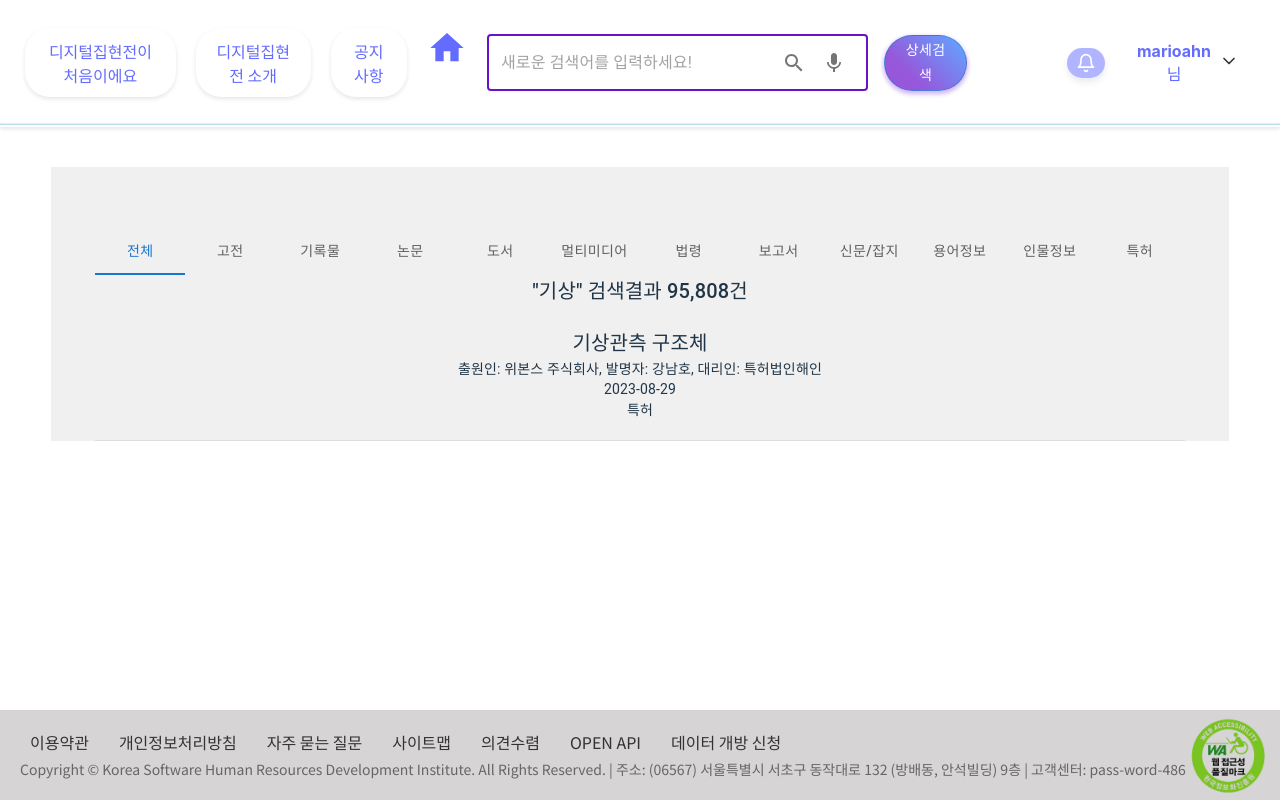
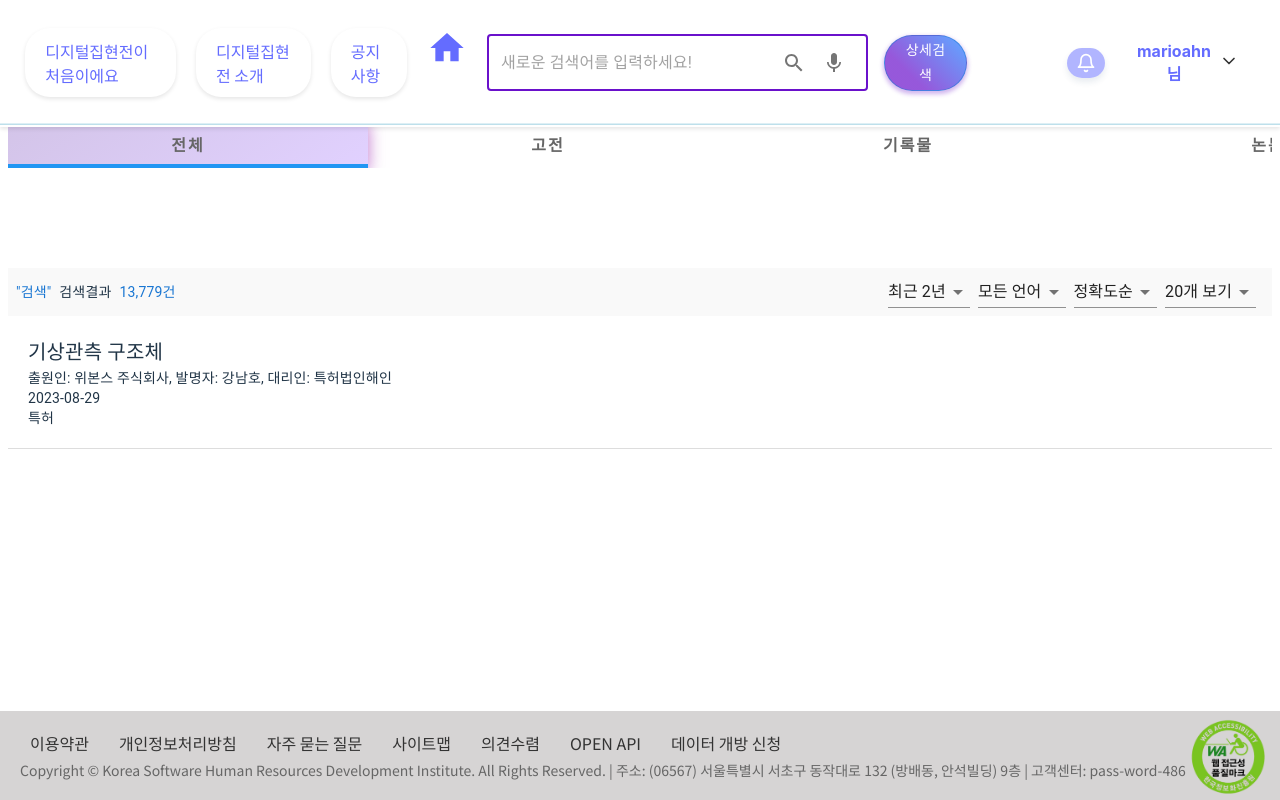
Before and after one commit to hikingClub/gam_front, a React (Vite) app in the folder client/: page /search in a window 1280 px wide. Built offline with nearby package versions, Linux system fonts and the light colour scheme.

Commit message:
hj - merging try - 0729-1911 works

```diff
--- a/client/src/App.jsx
+++ b/client/src/App.jsx
@@ -1,5 +1,10 @@
 import React from "react";
-import { Route, BrowserRouter as Router, Routes } from "react-router-dom";
+import {
+  Route,
+  BrowserRouter as Router,
+  Routes,
+  useLocation,
+} from "react-router-dom";
 import Footer from "./components/Footer";
 import MainContent from "./components/MainContent";
 import Navbar from "./components/Navbar";
@@ -7,18 +12,35 @@ import SearchPage from "./pages/SearchPage";
 import TestPage from "./pages/TestPage";
 import "./styles/App.css";
 
+const AppContent = () => {
+  const location = useLocation();
+
+  // 특정 경로에서만 main-content div를 렌더링
+  const renderMainContent = location.pathname === "/";
+
+  return (
+    <>
+      <Navbar />
+      {renderMainContent && (
+        <div className="main-content">
+          <Routes>
+            <Route path="/" element={<MainContent />} />
+          </Routes>
+        </div>
+      )}
+      <Routes>
+        <Route path="/search" element={<SearchPage />} />
+        <Route path="/test" element={<TestPage />} />
+      </Routes>
+      <Footer />
+    </>
+  );
+};
+
 const App = () => {
   return (
     <Router>
-      <Navbar />
-      <div className="main-content">
-        <Routes>
-          <Route path="/" element={<MainContent />} />
-          <Route path="/search" element={<SearchPage />} />
-          <Route path="/test" element={<TestPage />} />
-        </Routes>
-      </div>
-      <Footer />
+      <AppContent />
     </Router>
   );
 };
--- a/client/src/components/Navbar.jsx
+++ b/client/src/components/Navbar.jsx
@@ -62,15 +62,15 @@ const Navbar = () => {
               "& .MuiOutlinedInput-root": {
                 "& fieldset": {
                   borderColor: "#6a11cb", // 테두리 색상 설정
-                  borderWidth: "2.5px", // 테두리 두께 설정
+                  borderWidth: "2.3px", // 테두리 두께 설정
                 },
                 "&:hover fieldset": {
                   borderColor: "#2575fc", // 호버 시
-                  borderWidth: "2.5px",
+                  borderWidth: "2.3px",
                 },
                 "&.Mui-focused fieldset": {
                   borderColor: "#6a11cb", // 포커스 시
-                  borderWidth: "2.5px",
+                  borderWidth: "2.3px",
                 },
               },
             }} // 검색바의 너비와 높이를 조정
--- /dev/null
+++ b/client/src/components/SearchNav.jsx
@@ -0,0 +1,86 @@
+import { Box, MenuItem, Select, Typography } from "@mui/material";
+import React from "react";
+
+const SearchNav = () => {
+  const [year, setYear] = React.useState("최근 2년");
+  const [language, setLanguage] = React.useState("모든 언어");
+  const [sort, setSort] = React.useState("정확도순");
+  const [view, setView] = React.useState("20개 보기");
+
+  return (
+    <Box
+      display="flex"
+      alignItems="center"
+      justifyContent="space-between"
+      padding={1}
+      bgcolor="#f9f9f9"
+    >
+      <Box display="flex" alignItems="center">
+        <Typography
+          variant="body2"
+          color="primary"
+          style={{ marginRight: "8px" }}
+        >
+          "검색"
+        </Typography>
+        <Typography variant="body2" style={{ marginRight: "8px" }}>
+          검색결과
+        </Typography>
+        <Typography
+          variant="body2"
+          color="primary"
+          style={{ marginRight: "8px" }}
+        >
+          13,779건
+        </Typography>
+      </Box>
+      <Box display="flex" alignItems="center">
+        <Select
+          variant="standard"
+          value={year}
+          onChange={e => setYear(e.target.value)}
+          style={{ marginRight: "8px" }}
+        >
+          <MenuItem value="최근 2년">최근 2년</MenuItem>
+          <MenuItem value="최근 5년">최근 5년</MenuItem>
+          <MenuItem value="최근 10년">최근 10년</MenuItem>
+          <MenuItem value="전체">전체</MenuItem>
+        </Select>
+        <Select
+          variant="standard"
+          value={language}
+          onChange={e => setLanguage(e.target.value)}
+          style={{ marginRight: "8px" }}
+        >
+          <MenuItem value="모든 언어">모든 언어</MenuItem>
+          <MenuItem value="국문">국문</MenuItem>
+          <MenuItem value="영어">영어</MenuItem>
+        </Select>
+        <Select
+          variant="standard"
+          value={sort}
+          onChange={e => setSort(e.target.value)}
+          style={{ marginRight: "8px" }}
+        >
+          <MenuItem value="정확도순">정확도순</MenuItem>
+          <MenuItem value="조회순">조회순</MenuItem>
+          <MenuItem value="최신순">최신순</MenuItem>
+          <MenuItem value="공감순">공감순</MenuItem>
+        </Select>
+        <Select
+          variant="standard"
+          value={view}
+          onChange={e => setView(e.target.value)}
+          style={{ marginRight: "8px" }}
+        >
+          <MenuItem value="10개 보기">10개 보기</MenuItem>
+          <MenuItem value="20개 보기">20개 보기</MenuItem>
+          <MenuItem value="30개 보기">30개 보기</MenuItem>
+          <MenuItem value="40개 보기">40개 보기</MenuItem>
+        </Select>
+      </Box>
+    </Box>
+  );
+};
+
+export default SearchNav;
--- a/client/src/pages/SearchPage.jsx
+++ b/client/src/pages/SearchPage.jsx
@@ -1,5 +1,6 @@
-import { Box, Container, Tab, Tabs, Typography } from "@mui/material";
+import { Box, Tab, Tabs, Typography } from "@mui/material";
 import React from "react";
+import SearchNav from "../components/SearchNav";
 import "../styles/SearchPage.css";
 
 const SearchPage = () => {
@@ -20,28 +21,41 @@ const SearchPage = () => {
   ];
 
   return (
-    <Container maxWidth="lg">
+    <>
+      {/* 상단1 */}
+      <Box style={{ width: "100%", marginTop: "120px" }}>
         <Tabs
           value={value}
           onChange={handleChange}
           aria-label="search categories"
+          variant="scrollable"
+          scrollButtons="auto"
+          TabIndicatorProps={{
+            style: {
+              backgroundColor: "#2196f3", // 파란색 인디케이터
+              height: "4px", // 인디케이터의 두께를 5px로 설정
+            },
+          }}
+          style={{ width: "100%" }} // Tabs 컴포넌트를 가로 전체로 확장
         >
-        <Tab label="전체" />
-        <Tab label="고전" />
-        <Tab label="기록물" />
-        <Tab label="논문" />
-        <Tab label="도서" />
-        <Tab label="멀티미디어" />
-        <Tab label="법령" />
-        <Tab label="보고서" />
-        <Tab label="신문/잡지" />
-        <Tab label="용어정보" />
-        <Tab label="인물정보" />
-        <Tab label="특허" />
+          <Tab label={<span className="neon-tab">전체</span>} />
+          <Tab label={<span className="neon-tab">고전</span>} />
+          <Tab label={<span className="neon-tab">기록물</span>} />
+          <Tab label={<span className="neon-tab">논문</span>} />
+          <Tab label={<span className="neon-tab">도서</span>} />
+          <Tab label={<span className="neon-tab">멀티미디어</span>} />
+          <Tab label={<span className="neon-tab">법령</span>} />
+          <Tab label={<span className="neon-tab">보고서</span>} />
+          <Tab label={<span className="neon-tab">신문/잡지</span>} />
+          <Tab label={<span className="neon-tab">용어정보</span>} />
+          <Tab label={<span className="neon-tab">인물정보</span>} />
+          <Tab label={<span className="neon-tab">특허</span>} />
         </Tabs>
-      <Typography variant="h6" className="result-summary">
-        "기상" 검색결과 95,808건
-      </Typography>
+      </Box>
+      {/* 상단2 */}
+      <Box style={{ width: "100%", marginTop: "100px" }}>
+        <SearchNav />
+      </Box>
       {searchResults.map((result, index) => (
         <Box key={index} className="search-result">
           <Typography variant="h6" className="result-title">
@@ -58,7 +72,7 @@ const SearchPage = () => {
           </Typography>
         </Box>
       ))}
-    </Container>
+    </>
   );
 };
 
--- a/client/src/styles/App.css
+++ b/client/src/styles/App.css
@@ -1,8 +1,9 @@
-#root {
-  max-width: 1280px;
-  margin: -12rem auto 0 auto; /* 가운데 root태그 위치 조정 */
-  padding: 2rem;
-  text-align: center;
+.main-content-container {
+  display: flex;
+  align-items: center;
+  justify-content: center;
+  height: calc(100vh - 60px); /* Navbar 높이를 제외한 전체 화면 높이 */
+  margin-top: -50px; /* 화면 중앙에서 위로 이동 */
 }
 
 .main-content {
--- a/client/src/styles/SearchPage.css
+++ b/client/src/styles/SearchPage.css
@@ -1,4 +1,17 @@
-/* SearchPage.css */
+@import url("https://fonts.googleapis.com/css2?family=Noto+Sans+KR:wght@400;700&display=swap"); /* Noto Sans KR 폰트 임포트 */
+
+body {
+  font-family: "Noto Sans KR", sans-serif;
+}
+
+.MuiContainer-root {
+  width: 100%;
+}
+
+.MuiTab-root {
+  width: 100%;
+}
+
 .search-bar {
   display: flex;
   align-items: center;
@@ -32,3 +45,38 @@
 .result-type {
   margin-top: 5px;
 }
+
+.neon-tab {
+  color: #666; /* 기본 텍스트 색상 */
+  text-transform: uppercase;
+  text-decoration: none;
+  letter-spacing: 2px;
+  font-size: 16px;
+  font-weight: bold; /* 볼드체 적용 */
+  transition:
+    color 0.3s,
+    background 0.3s; /* 색상 변화에 대한 트랜지션 추가 */
+  margin: 0 2px; /* 탭 간격을 줄이기 위해 마진 조정 */
+  font-family: "Noto Sans KR", sans-serif; /* 폰트 적용 */
+}
+
+.neon-tab:hover,
+.MuiTab-root.Mui-selected {
+  box-shadow: 0 4px 10px rgba(0, 0, 0, 0.2);
+  color: #6a1b9a; /* 호버 및 선택된 탭의 텍스트 색상 변경 */
+  background: linear-gradient(
+    145deg,
+    #e0d4f0,
+    #f0e4ff
+  ); /* 호버 및 선택된 탭의 배경 색상 변경 */
+}
+
+.MuiTab-root.Mui-selected {
+  background: linear-gradient(
+    145deg,
+    #d3c4e8,
+    #e1d1ff
+  ); /* 선택된 탭 배경 색상 */
+  box-shadow: 0 4px 15px rgba(171, 71, 188, 0.75); /* 선택된 탭 그림자 효과 */
+  color: #6a1b9a; /* 선택된 탭 텍스트 색상 */
+}
--- a/client/src/styles/index.css
+++ b/client/src/styles/index.css
@@ -1,18 +1,3 @@
-:root {
-  font-family: Inter, system-ui, Avenir, Helvetica, Arial, sans-serif;
-  line-height: 1.5;
-  font-weight: 400;
-
-  color-scheme: light dark;
-  color: rgba(8, 8, 8, 0.87);
-  background-color: #f0f0f0;
-
-  font-synthesis: none;
-  text-rendering: optimizeLegibility;
-  -webkit-font-smoothing: antialiased;
-  -moz-osx-font-smoothing: grayscale;
-}
-
 a {
   font-weight: 500;
   color: #646cff;
@@ -20,14 +5,6 @@ a {
 }
 a:hover {
   color: #535bf2;
-}
-
-body {
-  margin: 0;
-  display: flex;
-  place-items: center;
-  min-width: 320px;
-  min-height: 100vh;
 }
 
 h1 {
```
Also changed, not shown: 2 other files (tests, documents, lock files or other folders). Lines whose indentation alone changed are shown as unchanged.
